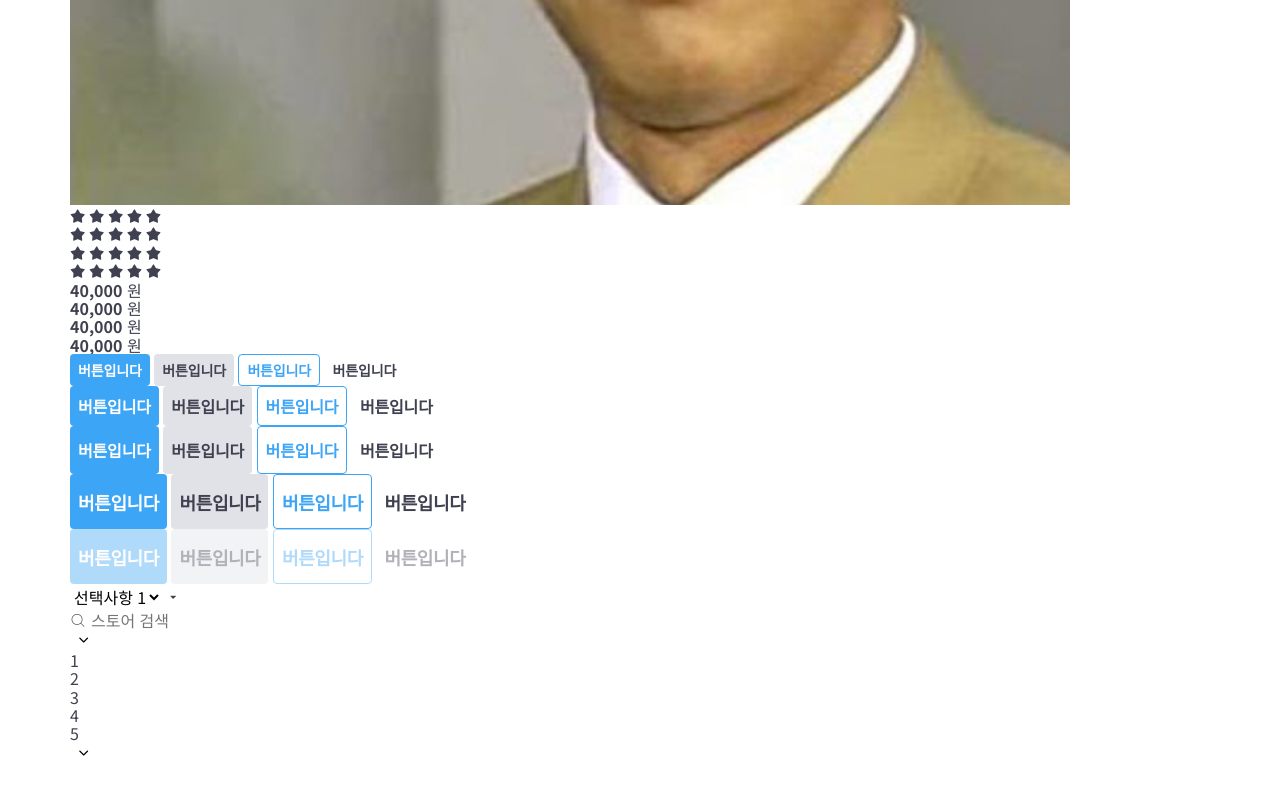
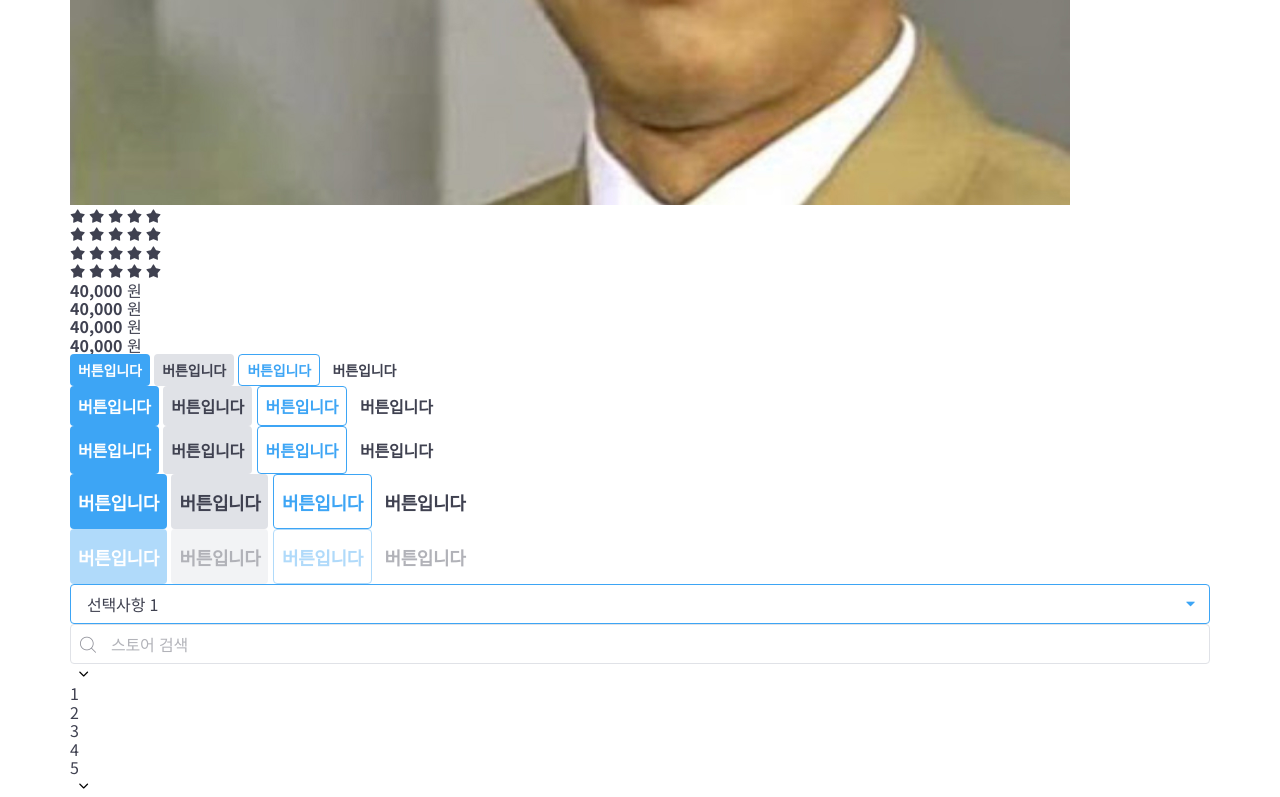
Before and after one commit to seanstory-dev/ui-practice, a website: page index.html in a window 1280 px wide. Shown: the part 1249-2046 px from the top of the page. Before the commit the page ends 2012 px from the top, so only its background shows below. Drawn offline with Linux system fonts and the light colour scheme; files whose address does not match are found by name.

Commit message:
Add form component css

```diff
--- a/styles/mixins/_positions.scss
+++ b/styles/mixins/_positions.scss
@@ -1,4 +1,4 @@
-@mixin pos-center-x($type: absoulte) {
+@mixin pos-center-x($type: absolute) {
   @if ($type == absolute or $type == fixed) {
     position: $type;
     left: 50%;
@@ -6,7 +6,7 @@
   }
 }
 
-@mixin pos-center-y($type: absoulte) {
+@mixin pos-center-y($type: absolute) {
   @if ($type == absolute or $type == fixed) {
     position: $type;
     top: 50%;
@@ -14,7 +14,7 @@
   }
 }
 
-@mixin pos-center($type: absoulte) {
+@mixin pos-center($type: absolute) {
   @if ($type == absolute or $type == fixed) {
     position: $type;
     top: 50%;
--- a/styles/modules/_forms.scss
+++ b/styles/modules/_forms.scss
@@ -1,9 +1,74 @@
 %form-base {
   @include text-style(16, $primary);
   display: block;
+  width: 100%;
   height: 40px;
   padding: 0 16px;
   background-color: $white;
   border: 1px solid $border;
   border-radius: 4px;
+  transition: background-color 200ms ease-in-out;
+  appearance: none;
+
+  &::placeholder {
+    color: $tertiary;
+  }
+
+  &:not(:disabled):hover {
+    background-color: $background;
+  }
+
+  &:disabled {
+    cursor: not-allowed;
+    opacity: 0.4;
+  }
 }
+
+.form-select,
+.form-input {
+  @extend %form-base;
+}
+
+// select
+.select-group {
+  position: relative;
+
+  &.is-active {
+    .form-select {
+      border-color: $blue;
+    }
+
+    .ic-caret {
+      color: $blue;
+    }
+  }
+
+  .form-select {
+    padding-right: 40px;
+    text-overflow: ellipsis;
+  }
+
+  .ic-caret {
+    @include pos-center-y;
+    right: 8px;
+    font-size: 24px;
+    color: $tertiary;
+    pointer-events: none;
+  }
+}
+
+// input
+.input-group {
+  position: relative;
+
+  .form-input {
+    padding-left: 40px;
+  }
+
+  .ic-search {
+    @include pos-center-y;
+    left: 8px;
+    font-size: 20px;
+    color: $secondary;
+  }
+}
```
Also changed, not shown: style.css, 1 other file.
